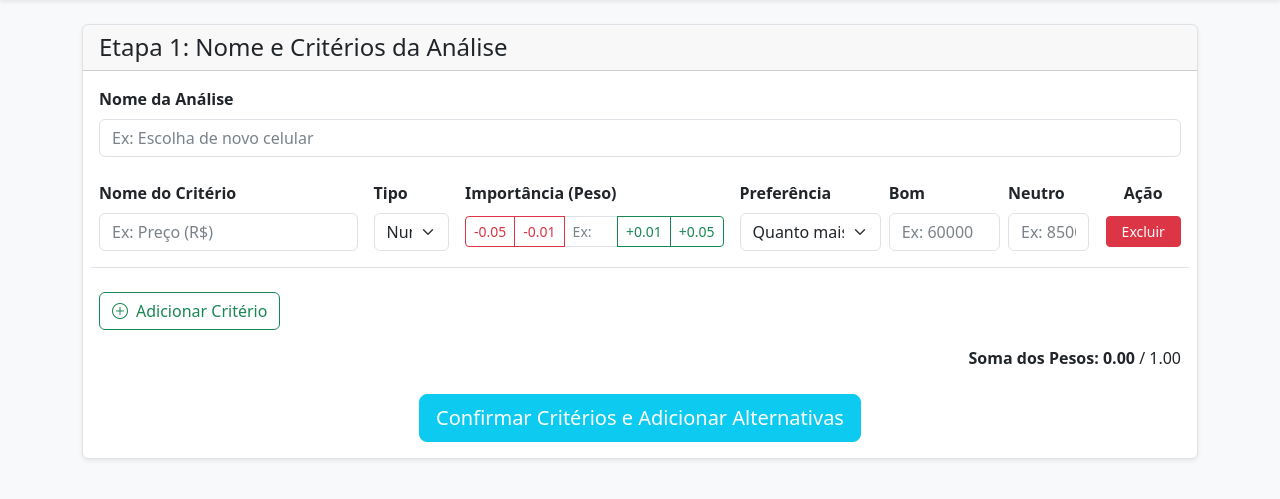
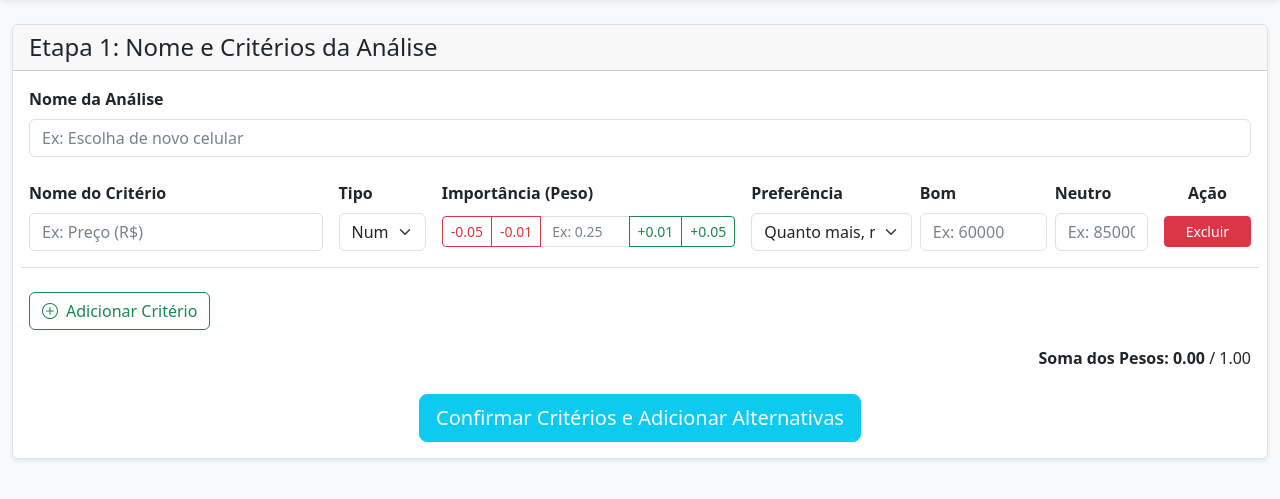
Before and after one commit to GianFadiga/mcda_web, a Django app: page /creator/ in a window 1280 px wide. Shown: the part 56-555 px from the top of the page. Run offline with Django 5.2, Linux system fonts and the light colour scheme; the visitor is signed in with stand-in values (Sample User, id 1); some libraries are stand-ins or nearby versions.

Commit message:
Update analysis_creator.html

```diff
--- a/analyzer_app/templates/analyzer/analysis_creator.html
+++ b/analyzer_app/templates/analyzer/analysis_creator.html
@@ -5,7 +5,7 @@
 {% block title %}Criador de Análise{% endblock %}
 
 {% block content %}
-<div class="container-xl my-4 w-100">
+<div class="container-fluid my-4">
     {% if messages %}
         {% for message in messages %}
             <div class="alert alert-danger">{{ message }}</div>
```
